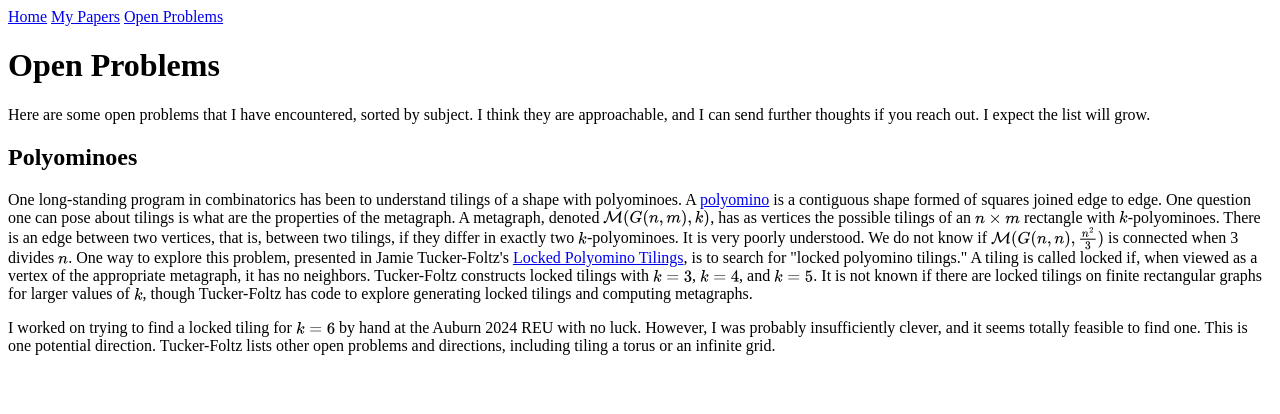
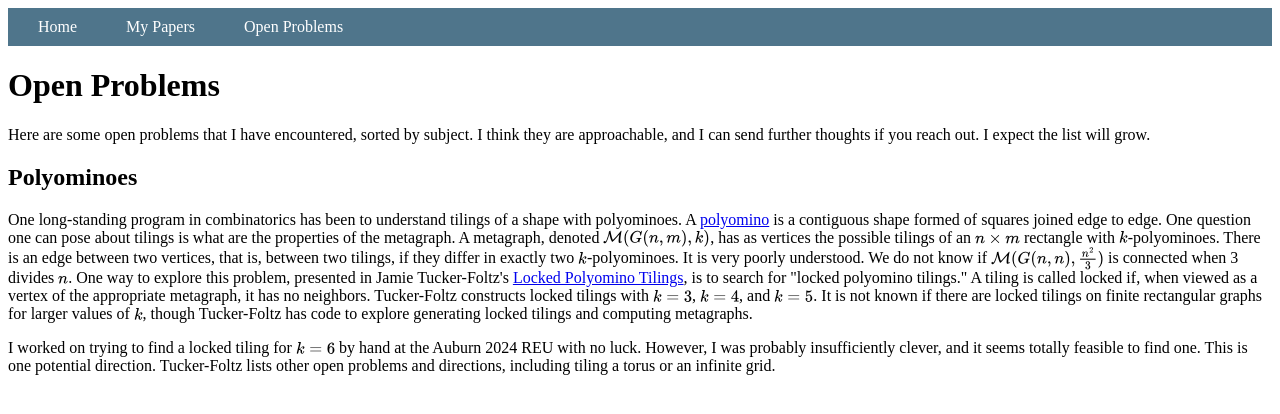
Before and after one commit to paulhamr/home, a plain HTML site: page openproblems.html in a window 1280 px wide. Drawn offline with nearby package versions, Linux system fonts and the light colour scheme.

Commit message:
fixing test alignment

```diff
--- a/openproblems.html
+++ b/openproblems.html
@@ -1,8 +1,8 @@
 <!DOCTYPE html>
 <html lang="en">
-  <head>
-
-    <!-- MathJax -->
+<head>
+    <meta charset="UTF-8">
+    <meta name="viewport" content="width=device-width, initial-scale=1.0">
     <script
       type="text/javascript"
       id="MathJax-script"
@@ -22,13 +22,77 @@
         },
       };
     </script>
-    <!-- Header and Footer -->
     <title>Open Problems</title>
-  </head>
+    <script id="MathJax-script" async src="https://cdn.jsdelivr.net/npm/mathjax@3/es5/tex-mml-chtml.js"></script>
+</head>
 <body>
-<a href="/index.html">Home</a>
-<a href="/papers.html">My Papers</a>
-<a href="/openproblems.html">Open Problems</a>
+
+<header>
+    <nav>
+        <ul>
+            <li><a href="/index.html">Home</a></li>
+            <li><a href="/papers.html">My Papers</a></li>
+            <li><a href="/openproblems.html">Open Problems</a></li>
+        </ul>
+    </nav>
+</header>
+
+<style>
+    header {
+    background-color: #4F758B; /* Darker teal for header */
+    color: white;
+    padding: 10px 0;
+}
+    ol li {
+        padding: 5px 0px;
+        }
+
+    ul li {
+            padding: 4px 0px;
+        }
+
+        nav ul {
+    list-style-type: none;
+    margin: 0;
+    padding: 0;
+    text-align: left; /* Aligns navigation to the right */
+}
+nav ul li {
+    display: inline;
+    margin-left: 15px; /* Space between the tabs */
+}
+
+nav ul li a {
+    color: white;
+    text-decoration: none;
+    padding: 8px 15px;
+    transition: background-color 0.3s;
+}
+
+nav ul li a:hover {
+    background-color: #985090; /* Darker teal on hover */
+    border-radius: 4px;
+}
+
+    .supsub {
+            display: inline-block;
+        }
+
+    .supsub sup,
+    .supsub sub {
+            position: relative;
+            display: block;
+            line-height: .6;
+        }
+
+    .supsub sub {
+            top: .3em;
+        }
+    .hidden { display: none; }
+    .abstract { width: 100%; font-size: smaller; font-style: normal; margin: 0px; padding: 0px;
+        padding-top:5px;
+         cursor: pointer; }
+</style>
 
   <h1>Open Problems</h1>
 
```
Also changed, not shown: index.html (+1 -1 lines), papers.html (+68 -3 lines).
